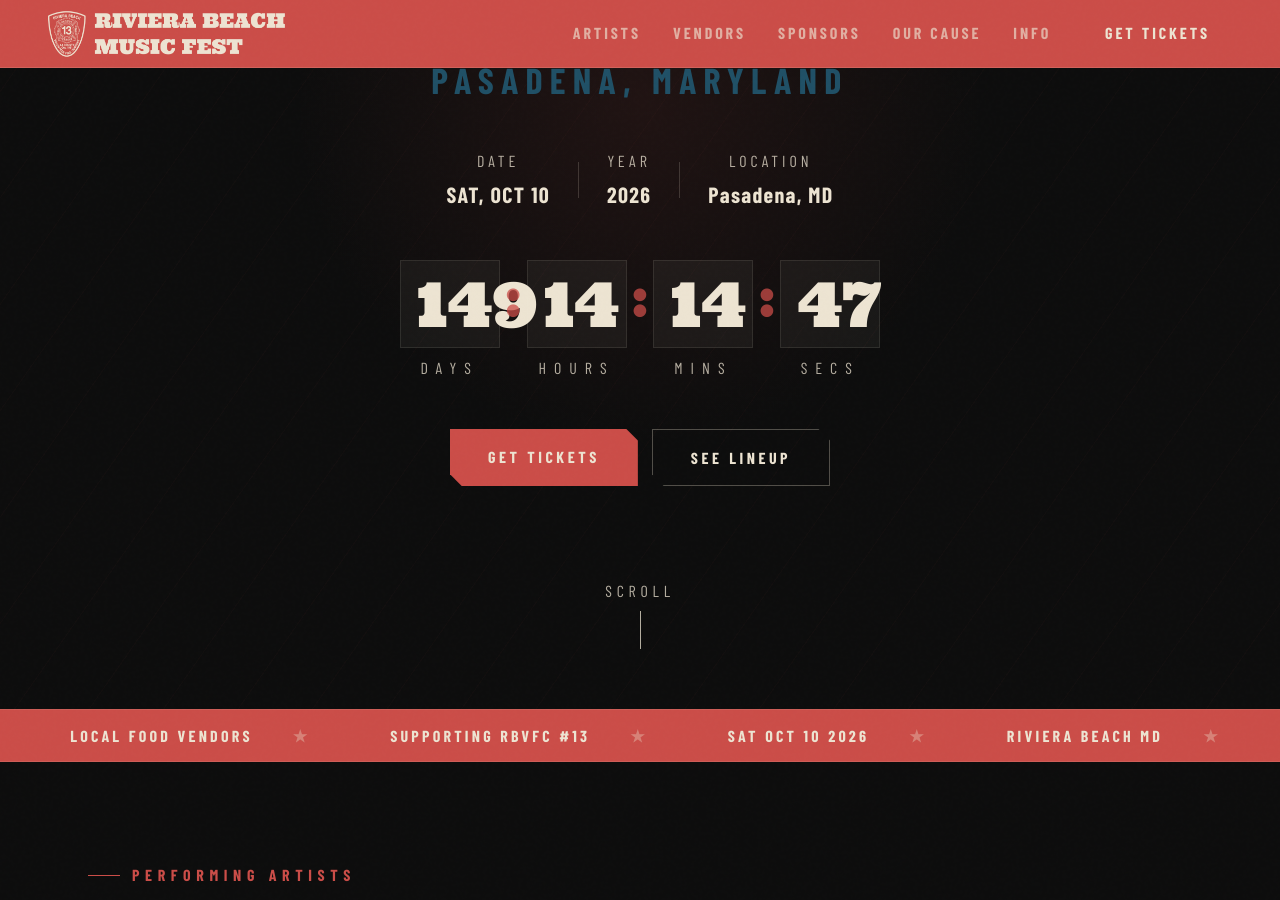
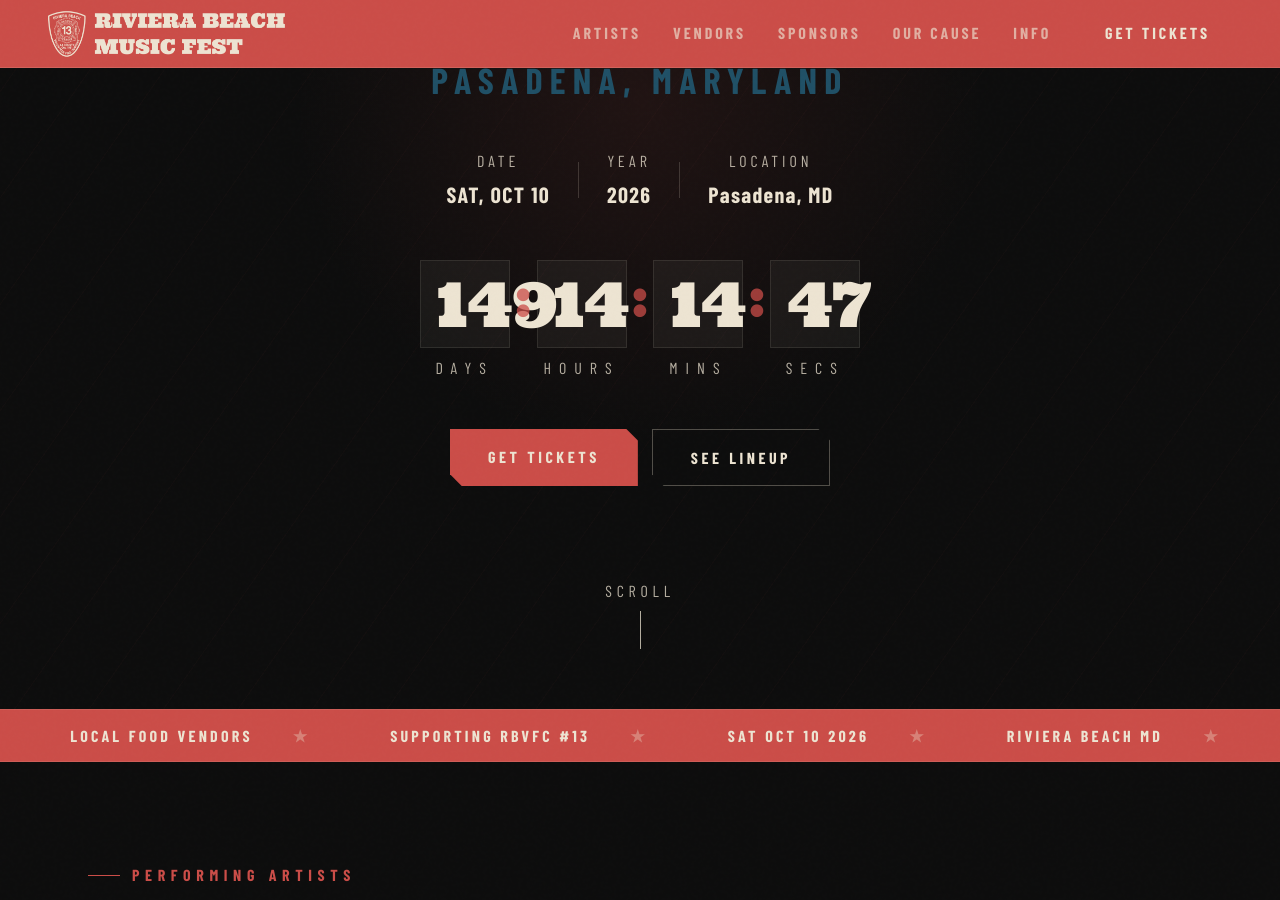
Before and after one commit to RBVFC/rbmf, a Jekyll site: the page built from index.html, in a window 1280 px wide and 900 px high, scrolled down 509 px. Built offline with Jekyll 4.4.1, drawn with Linux system fonts in a browser that asks for light colours; some web fonts are replaced.

Commit message:
Update main.css to fix countdown spacing, sizing, alignment

```diff
--- a/assets/css/main.css
+++ b/assets/css/main.css
@@ -293,9 +293,7 @@
   display: flex;
   flex-direction: column;
   align-items: center;
-  min-width: 78px;
-  flex: 1;
-  max-width: 100px;
+  width: 90px;
 }
 .countdown__num {
   font-family: var(--font-display);
@@ -310,7 +308,6 @@
   transition: background 0.3s;
   font-variant-numeric: tabular-nums;
   font-feature-settings: "tnum";
-  min-width: 80px;
 }
 .countdown__num.tick { background: rgba(203,77,72,0.12); }
 .countdown__label {
@@ -978,7 +975,6 @@
   .archive-bar__inner { padding: 0 20px; }
   .stats-grid { grid-template-columns: 1fr 1fr; }
   .countdown { gap: 2px; }
-  .countdown__unit { min-width: 60px; }
   .schedule-table th,
   .schedule-table td { padding: 12px 10px; }
   .sched-artist { font-size: 15px; }
@@ -998,7 +994,7 @@
   .sponsor-logo { min-width: 130px; padding: 16px 20px; font-size: 12px; }
   .hero-buttons { flex-direction: column; align-items: center; }
   .countdown { gap: 1px; }
-  .countdown__unit { min-width: 52px; }
+  .countdown__unit { min-width: 52px; width: 52px;}
   .countdown__num { padding: 10px 8px; font-size: clamp(26px, 7vw, 42px); }
   .countdown__sep { font-size: clamp(22px, 6vw, 36px); padding-top: 10px; }
   .countdown__label { font-size: 9px; letter-spacing: 0.2em; }
```
